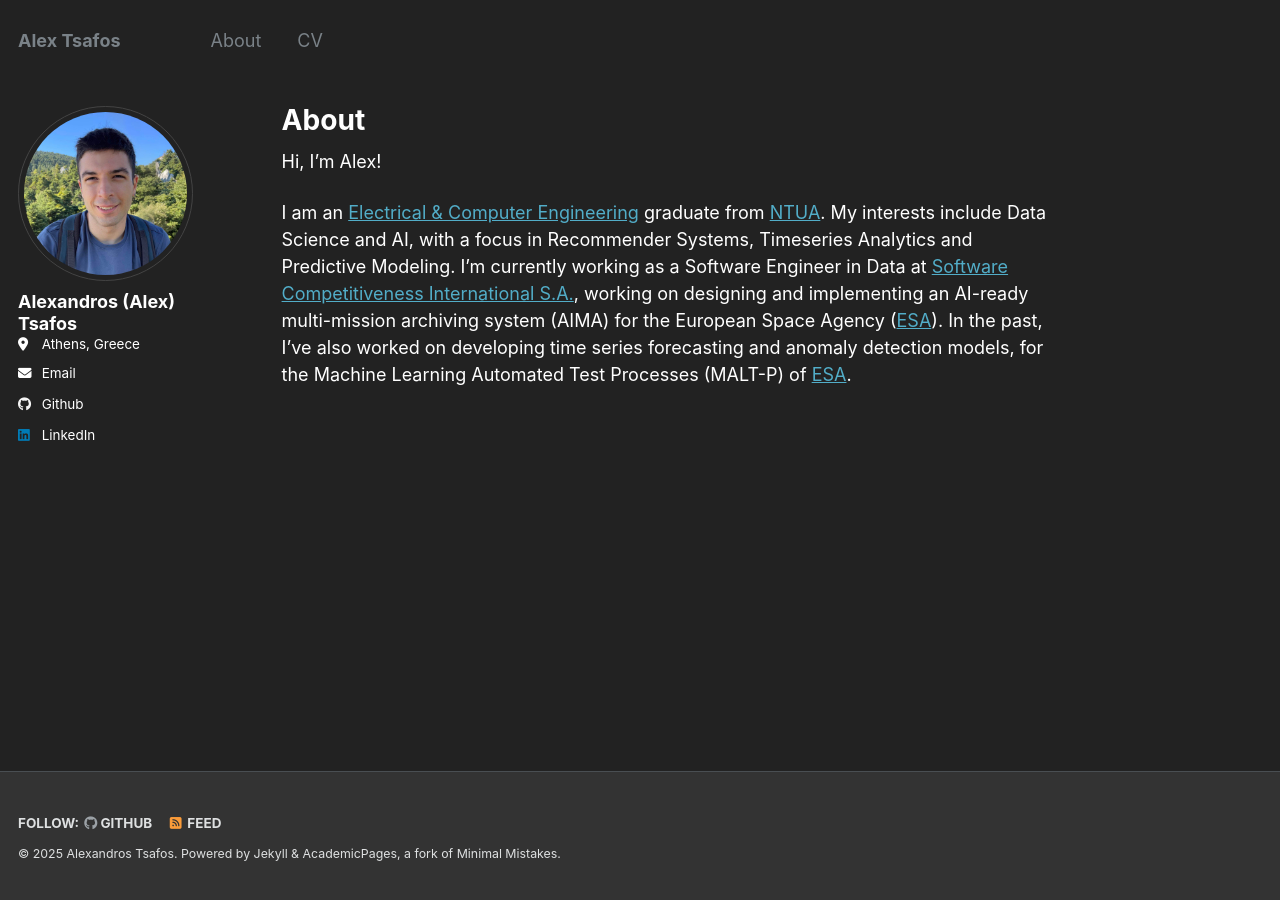
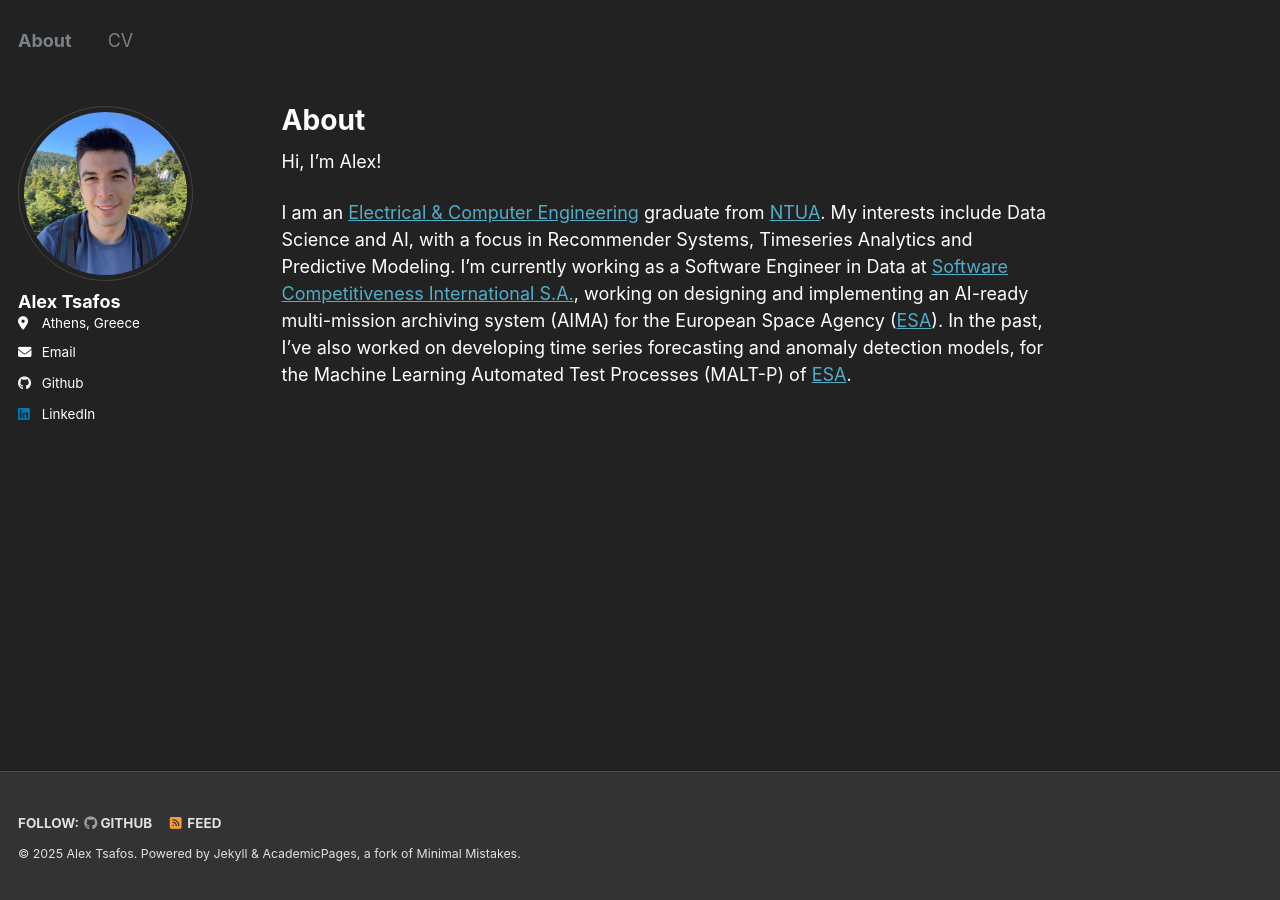
Before and after one commit to alextsaf/alextsaf.github.io, a Jekyll site: the page built from _pages/about.md, in a window 1280 px wide. Built offline with Jekyll 4.4.1, drawn with Linux system fonts in a browser that asks for light colours.

Commit message:
Changed Name and removed it from the Navbar

```diff
--- a/_config.yml
+++ b/_config.yml
@@ -10,7 +10,7 @@
 locale                   : "en-US"
 title                    : "Alex Tsafos"
 title_separator          : "-"
-name                     : &name "Alexandros Tsafos"
+name                     : &name "Alex Tsafos"
 description              : &description "Data Software Engineer"
 url                      : https://alextsaf.github.io # the base hostname & protocol for your site e.g. "https://mmistakes.github.io"
 baseurl                  : "" # the subpath of your site, e.g. "/blog"
@@ -22,7 +22,7 @@ repository               : "alextsaf/alextsaf.github.io"
 author:
   # Biographic information
   avatar           : "profile.png"
-  name             : "Alexandros (Alex) Tsafos"
+  name             : "Alex Tsafos"
   pronouns         : # example: "she/her"
   bio              : #"Data Software Engineer"
   location         : "Athens, Greece"
--- a/_includes/masthead.html
+++ b/_includes/masthead.html
@@ -6,7 +6,7 @@
       <nav id="site-nav" class="greedy-nav">
         <button><div class="navicon"></div></button>
         <ul class="visible-links">
-          <li class="masthead__menu-item masthead__menu-item--lg"><a href="{{ base_path }}/">{{ site.title }}</a></li>
+          <!-- <li class="masthead__menu-item masthead__menu-item--lg"><a href="{{ base_path }}/">{{ site.title }}</a></li> -->
           {% for link in site.data.navigation.main %}
             {% if link.url contains 'http' %}
               {% assign domain = '' %}
```
